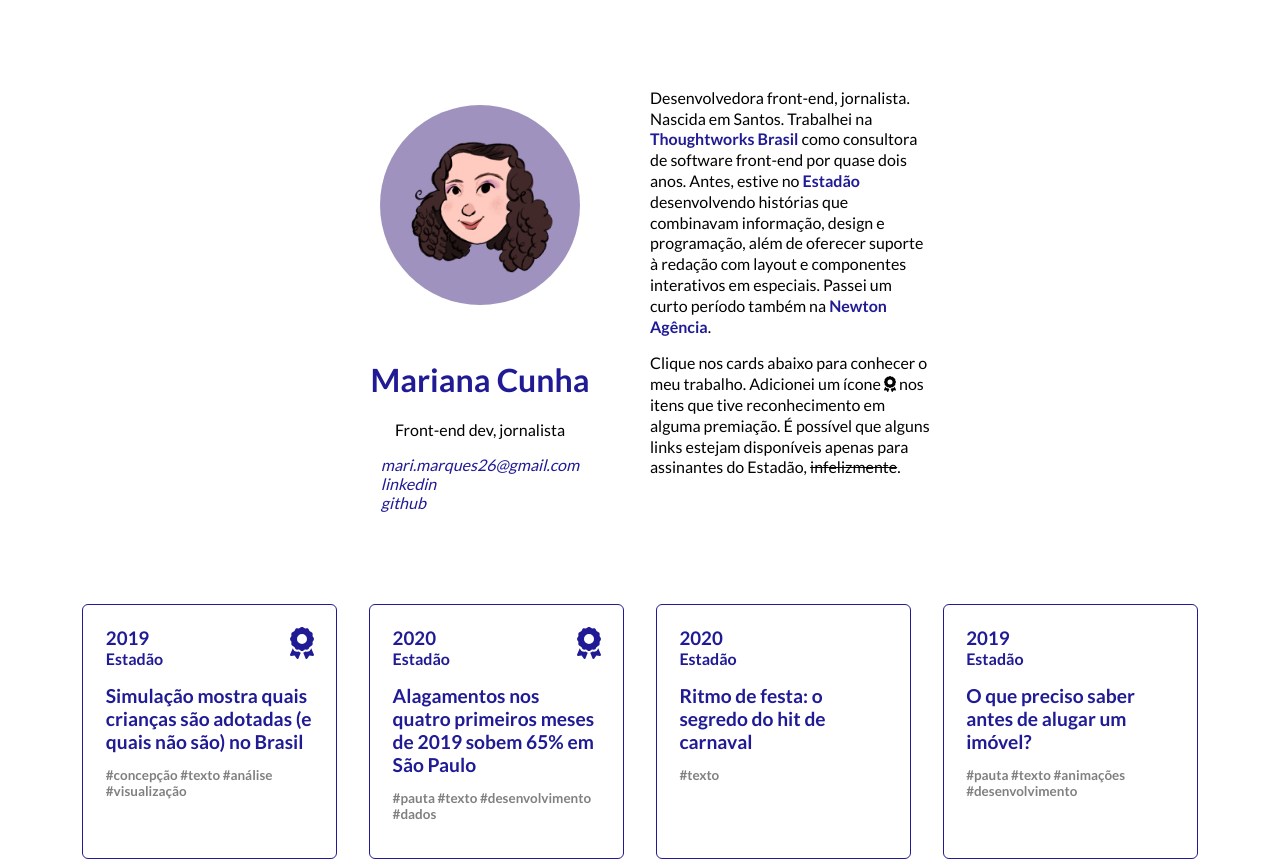
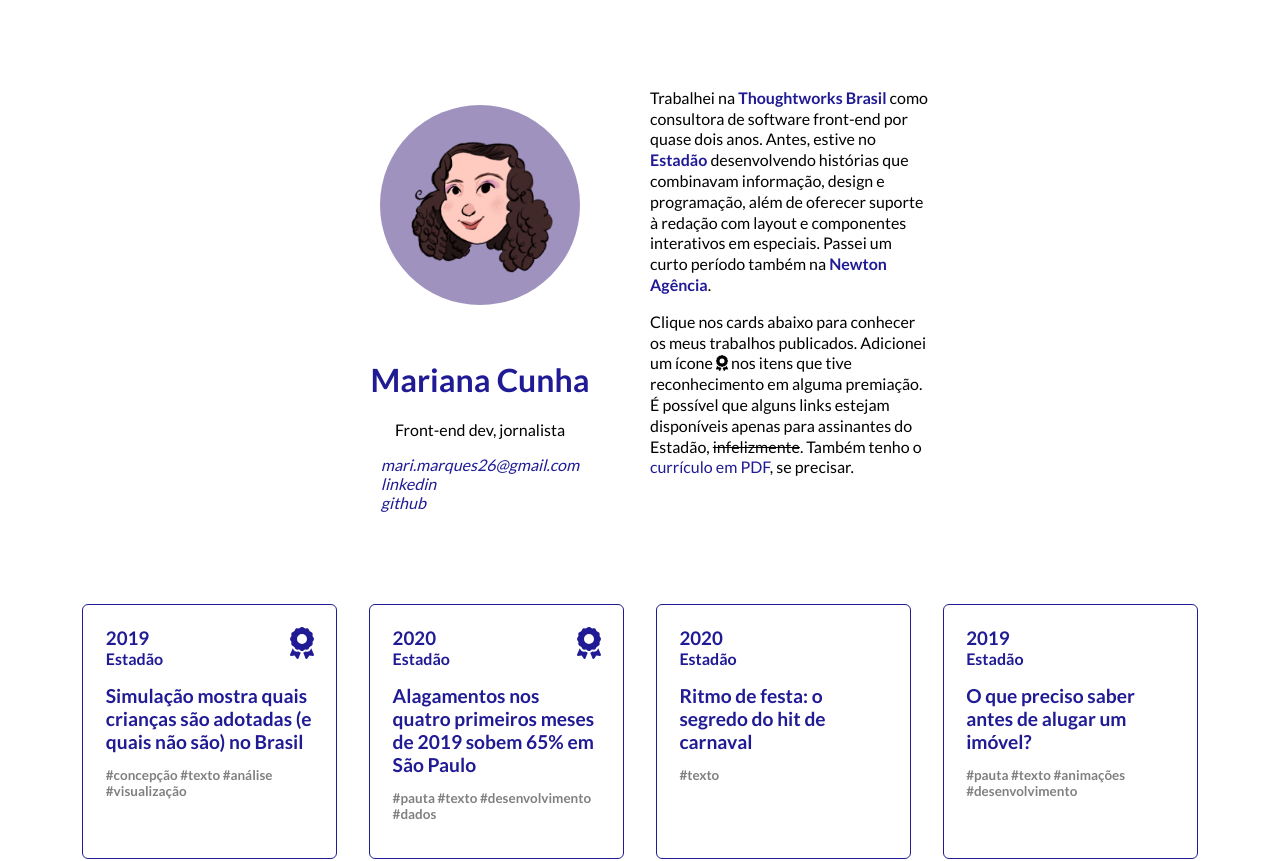
Before and after one commit to mariana-cunha/mariana, a React (Create React App) app: page / in a window 1280 px wide. Shown: the top 861 px of the page. Built offline with nearby package versions, Linux system fonts and the light colour scheme.

Commit message:
add pdf e altera bio

```diff
--- a/src/App.js
+++ b/src/App.js
@@ -15,27 +15,23 @@ function App() {
           />
           <h1>Mariana Cunha</h1>
           <p>Front-end dev, jornalista</p>
-
-    <div className="redes-sociais">
-      <a href="mailto:mari.marques26@gmail.com"><i>mari.marques26@gmail.com</i></a>
-      <a href="https://www.linkedin.com/in/mariana--cunha/" target="_blank" rel="noopener noreferrer"><i>linkedin</i></a>
-      <a href="https://github.com/mariana-cunha" target="_blank" rel="noopener noreferrer"><i>github</i></a>
-    </div>
+          <div className="redes-sociais">
+            <a href="mailto:mari.marques26@gmail.com"><i>mari.marques26@gmail.com</i></a>
+            <a href="https://www.linkedin.com/in/mariana--cunha/" target="_blank" rel="noopener noreferrer"><i>linkedin</i></a>
+            <a href="https://github.com/mariana-cunha" target="_blank" rel="noopener noreferrer"><i>github</i></a>
+          </div>
         </div>
         <div className="descricao">
-          <p>Desenvolvedora front-end, jornalista. Nascida em Santos. Trabalhei na <a href="https://www.thoughtworks.com/pt-br" target="_blank" rel="noopener noreferrer"> <b>Thoughtworks Brasil</b></a> como consultora de software front-end por quase dois anos. Antes, estive no <a target="_blank" rel="noopener noreferrer" href="https://www.estadao.com.br/infograficos"><b>Estadão</b></a> desenvolvendo histórias que combinavam informação, design e programação, além de oferecer suporte à redação com layout e componentes interativos em especiais. Passei um curto período também na <a target="_blank" rel="noopener noreferrer" href="https://www.newton.ag/"><b>Newton Agência</b></a>.
+          <p>Trabalhei na <a href="https://www.thoughtworks.com/pt-br" target="_blank" rel="noopener noreferrer"> <b>Thoughtworks Brasil</b></a> como consultora de software front-end por quase dois anos. Antes, estive no <a target="_blank" rel="noopener noreferrer" href="https://www.estadao.com.br/infograficos"><b>Estadão</b></a> desenvolvendo histórias que combinavam informação, design e programação, além de oferecer suporte à redação com layout e componentes interativos em especiais. Passei um curto período também na <a target="_blank" rel="noopener noreferrer" href="https://www.newton.ag/"><b>Newton Agência</b></a>.
           </p>
-          <p>Clique nos cards abaixo para conhecer o meu trabalho. Adicionei um ícone <FontAwesomeIcon size="1x" alt="ícone de premiação" icon={faAward}
-            /> nos itens que tive reconhecimento em alguma premiação. É possível que alguns links estejam disponíveis apenas para assinantes do Estadão, <del>infelizmente</del>.
+          <p>Clique nos cards abaixo para conhecer os meus trabalhos publicados. Adicionei um ícone <FontAwesomeIcon size="1x" alt="ícone de premiação" icon={faAward}
+            /> nos itens que tive reconhecimento em alguma premiação. É possível que alguns links estejam disponíveis apenas para assinantes do Estadão, <del>infelizmente</del>. Também tenho o <a href="./Mariana-Cunha-Frontend.pdf" target="_blank" rel="noopener noreferrer">currículo em PDF</a>, se precisar.
           </p>
         </div>
-
       </section>
-
       <section className="cards">
         <Trampos />
       </section>
-
       <footer>
         Mariana Cunha ≈ <a href="https://youtu.be/vXskkLrIWkE" target="_blank" rel="noopener noreferrer">vivendo a utopia de um Brasil feliz</a> em 2023
       </footer>
```
Also changed, not shown: 2 other files (tests, documents, lock files or other folders).
